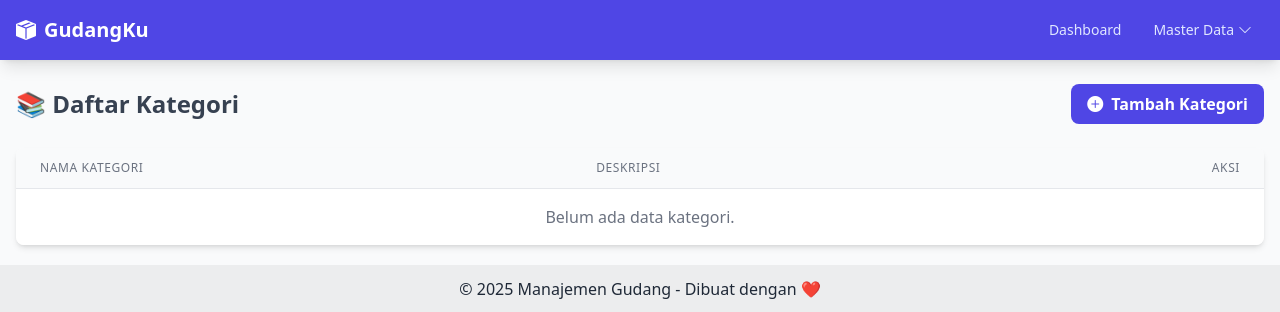
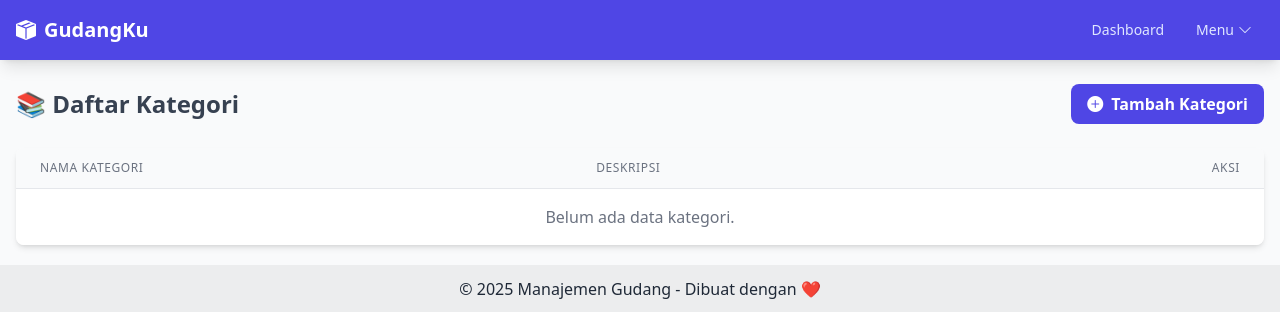
Before and after one commit to firzhaindra0562/manajemen-gudang, a PHP site: page /categories.php in a window 1280 px wide. Shown: the top 312 px of the page. Run offline with PHP 8.4, Linux system fonts and the light colour scheme; data that the repository does not hold is empty; some libraries are stand-ins or nearby versions.

Commit message:
mengedit: includes/header.php

```diff
--- a/includes/header.php
+++ b/includes/header.php
@@ -30,7 +30,7 @@ require_once 'config/db.php';
 
                 <div class="relative">
                     <button id="masterDataBtn" class="flex items-center py-2 px-3 rounded-md text-sm font-medium text-indigo-100 hover:bg-indigo-500 hover:text-white focus:outline-none focus:ring-2 focus:ring-offset-2 focus:ring-offset-indigo-600 focus:ring-white">
-                        <span>Master Data</span>
+                        <span>Menu</span>
                         <i class="bi bi-chevron-down ml-1"></i>
                     </button>
                     <div id="masterDataMenu" class="absolute left-0 mt-2 w-48 bg-white rounded-md shadow-lg py-1 z-20 hidden">
```
